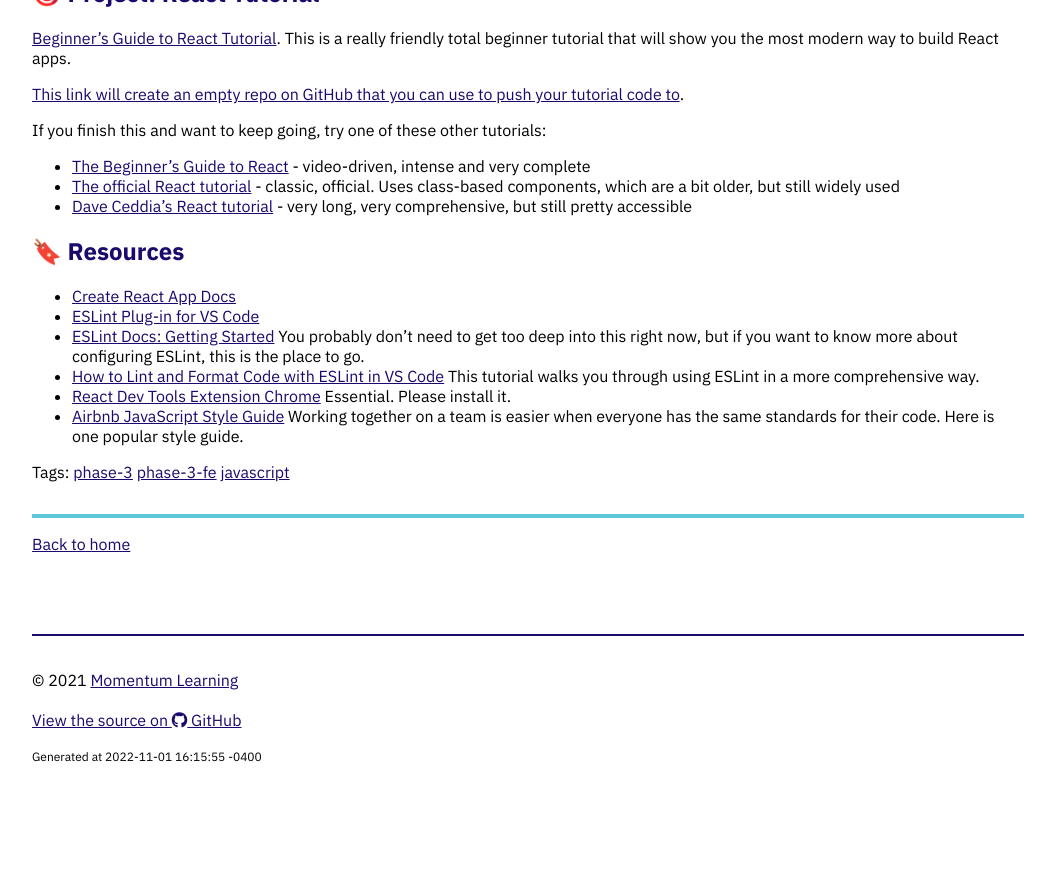
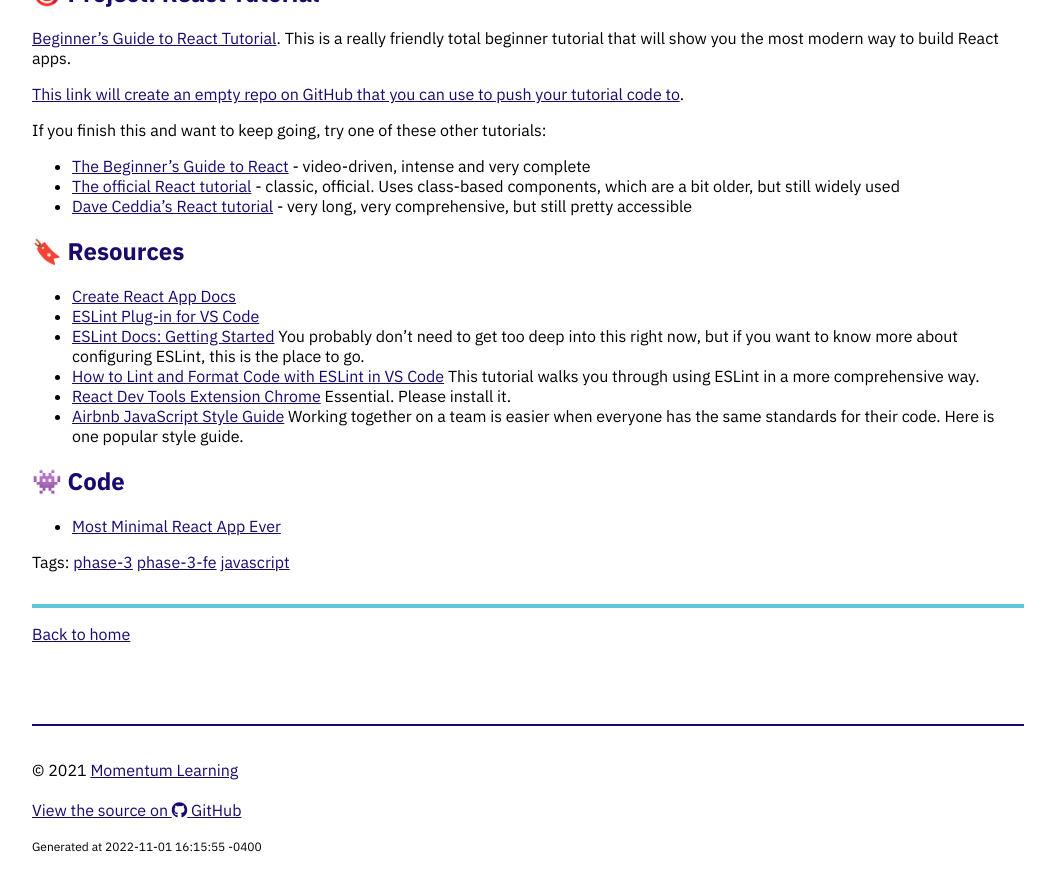
Before and after one commit to Momentum-Team-15/momentum-team-15.github.io, a Jekyll site: the page built from _posts/2022-11-01-fe-intro-react.md, in a window 1280 px wide and 900 px high, scrolled down 943 px. Shown: the top 891 px of the window, without its empty margins (112-1167 px from the left). Built offline with Jekyll 4.4.1, drawn with Linux system fonts in a browser that asks for light colours; nearby versions of some CDN libraries; before the commit the page ends 1753 px from its top, so only the background shows below that.

Commit message:
add link to code from class

```diff
--- a/_posts/2022-11-01-fe-intro-react.md
+++ b/_posts/2022-11-01-fe-intro-react.md
@@ -54,3 +54,7 @@ If you finish this and want to keep going, try one of these other tutorials:
 - [How to Lint and Format Code with ESLint in VS Code](https://www.digitalocean.com/community/tutorials/linting-and-formatting-with-eslint-in-vs-code) This tutorial walks you through using ESLint in a more comprehensive way.
 - [React Dev Tools Extension Chrome](https://chrome.google.com/webstore/detail/react-developer-tools/fmkadmapgofadopljbjfkapdkoienihi?hl=en) Essential. Please install it.
 - [Airbnb JavaScript Style Guide](https://github.com/airbnb/javascript) Working together on a team is easier when everyone has the same standards for their code. Here is one popular style guide.
+
+## 👾 Code
+
+- [Most Minimal React App Ever](https://github.com/Momentum-Team-15/example-most-minimal-react-app)
```
